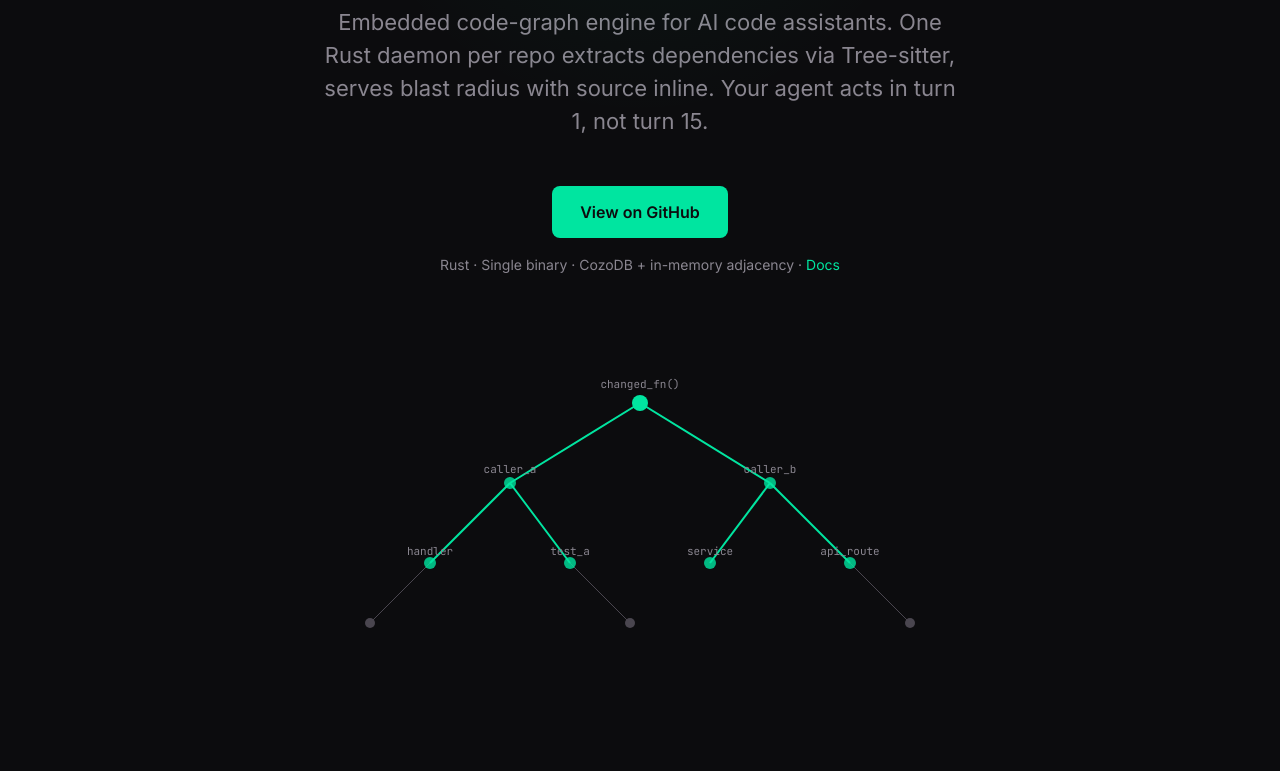
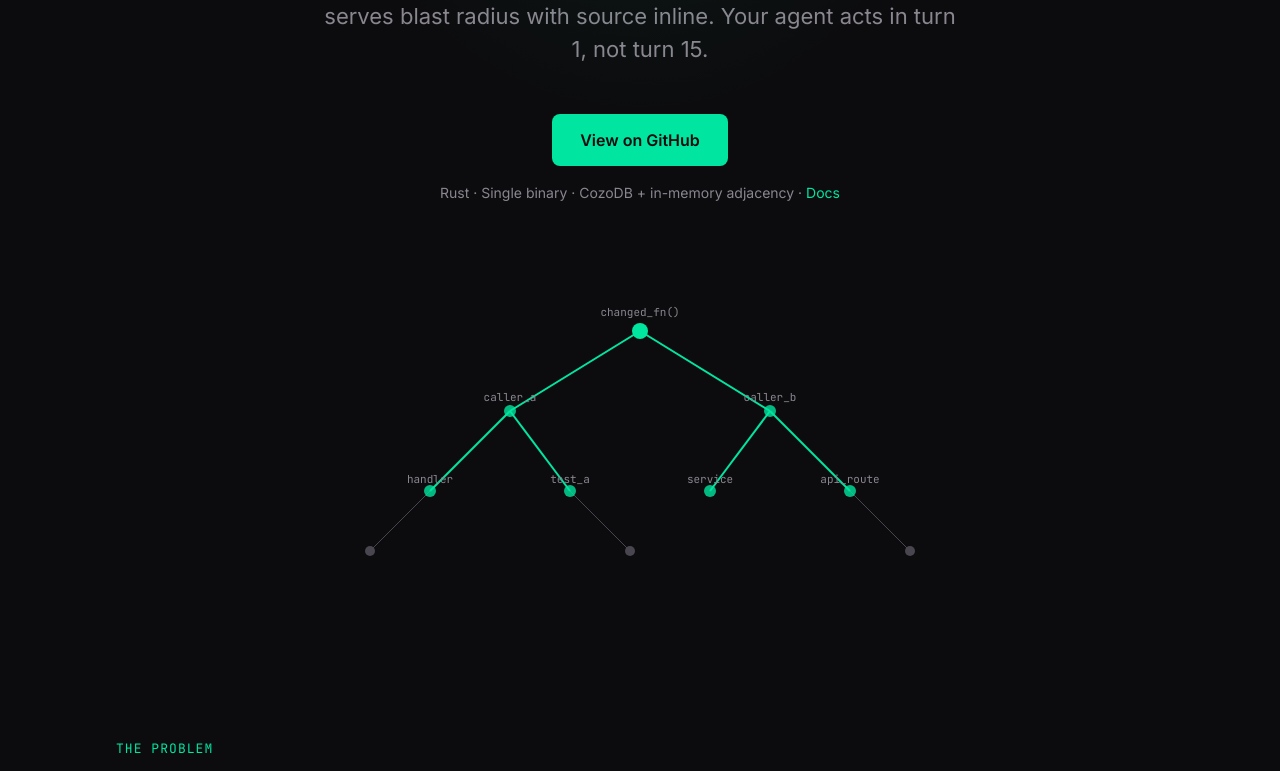
Before and after one commit to daviguides/graphite, an Astro site in the folder site/: page / in a window 1280 px wide. Shown: the part 328-1099 px from the top of the page. Built offline with nearby package versions, Linux system fonts and the light colour scheme; Astro itself is replaced by a stand-in of ours.

Commit message:
fix(site): reduce hero padding from 120px to 48px top
Claude-Session: https://claude.ai/code/session_017nvkJnC7XhLcjJXYGts6aa

```diff
--- a/site/src/styles/landing.css
+++ b/site/src/styles/landing.css
@@ -6,7 +6,7 @@
 }
 
 .hero {
-  padding: 120px 0 96px;
+  padding: 48px 0 72px;
   text-align: center;
   position: relative;
   overflow: hidden;
```
